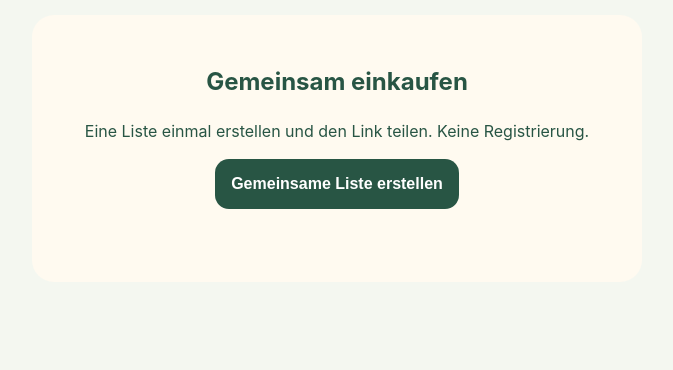
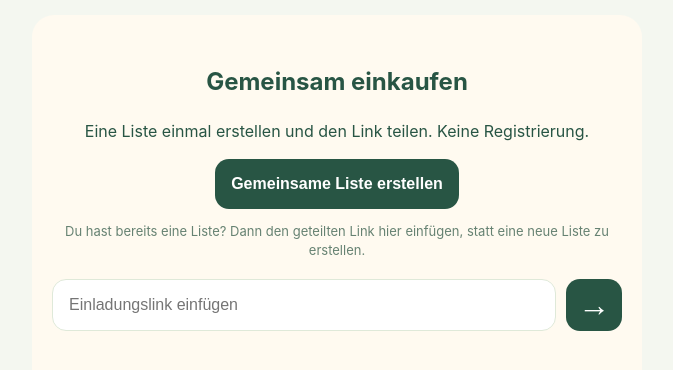
Before and after one commit to olegzoller-hash/Einkaufsliste, a website with bundled scripts: page docs/index.html in a window 1280 px wide. Shown: the part 182-552 px from the top of the page, without its empty margins (303-976 px from the left). Built offline with nearby package versions, Linux system fonts and the light colour scheme; no server answers.

Commit message:
Update index.html

```diff
--- a/docs/index.html
+++ b/docs/index.html
@@ -1,6 +1,6 @@
 <!doctype html><html lang="de"><head><meta charset="utf-8"><meta name="viewport" content="width=device-width,initial-scale=1,viewport-fit=cover"><meta name="theme-color" content="#285544"><meta name="apple-mobile-web-app-capable" content="yes"><meta name="apple-mobile-web-app-status-bar-style" content="default"><link rel="manifest" href="./manifest.webmanifest"><link rel="apple-touch-icon" href="./icons/apple-touch-icon.png"><link rel="stylesheet" href="./style.css"><title>Natur · Einkaufsliste</title></head><body>
 <main class="wrap"><header class="hero"><h1>Einkaufsliste</h1><button id="share" class="share" hidden>Teilen</button></header>
-<section id="setup" class="setup"><h2>Gemeinsam einkaufen</h2><p>Eine Liste einmal erstellen und den Link teilen. Keine Registrierung.</p><button id="create" class="primary">Gemeinsame Liste erstellen</button><p id="setupHint" class="muted"></p></section>
+<section id="setup" class="setup"><h2>Gemeinsam einkaufen</h2><p>Eine Liste einmal erstellen und den Link teilen. Keine Registrierung.</p><button id="create" class="primary">Gemeinsame Liste erstellen</button><p class="muted">Du hast bereits eine Liste? Dann den geteilten Link hier einfügen, statt eine neue Liste zu erstellen.</p><form id="joinForm" class="entry"><input id="joinLink" aria-label="Einladungslink" placeholder="Einladungslink einfügen" autocomplete="off" required><button type="submit" class="plus" aria-label="Liste öffnen">→</button></form><p id="setupHint" class="muted"></p></section>
 <section id="workspace" hidden><form id="addForm" class="entry"><input id="product" maxlength="140" placeholder="Produkt, optional (Markt)" aria-label="Produkt, optional Markt" autocomplete="off" required><button type="submit" class="plus" aria-label="Produkt hinzufügen">+</button></form><button id="refresh" class="offers">Angebote abgleichen</button><p id="status" class="muted" aria-live="polite"></p><div id="groups"></div></section></main>
 <div id="toast" class="toast" hidden><span id="toastText"></span><button id="undo">Rückgängig</button></div><dialog id="marketDialog"><form method="dialog"><h2>Markt auswählen</h2><div id="marketButtons"></div><button value="cancel">Abbrechen</button></form></dialog>
 <script src="./config.js"></script><script type="module" src="./app.js"></script></body></html>
```
